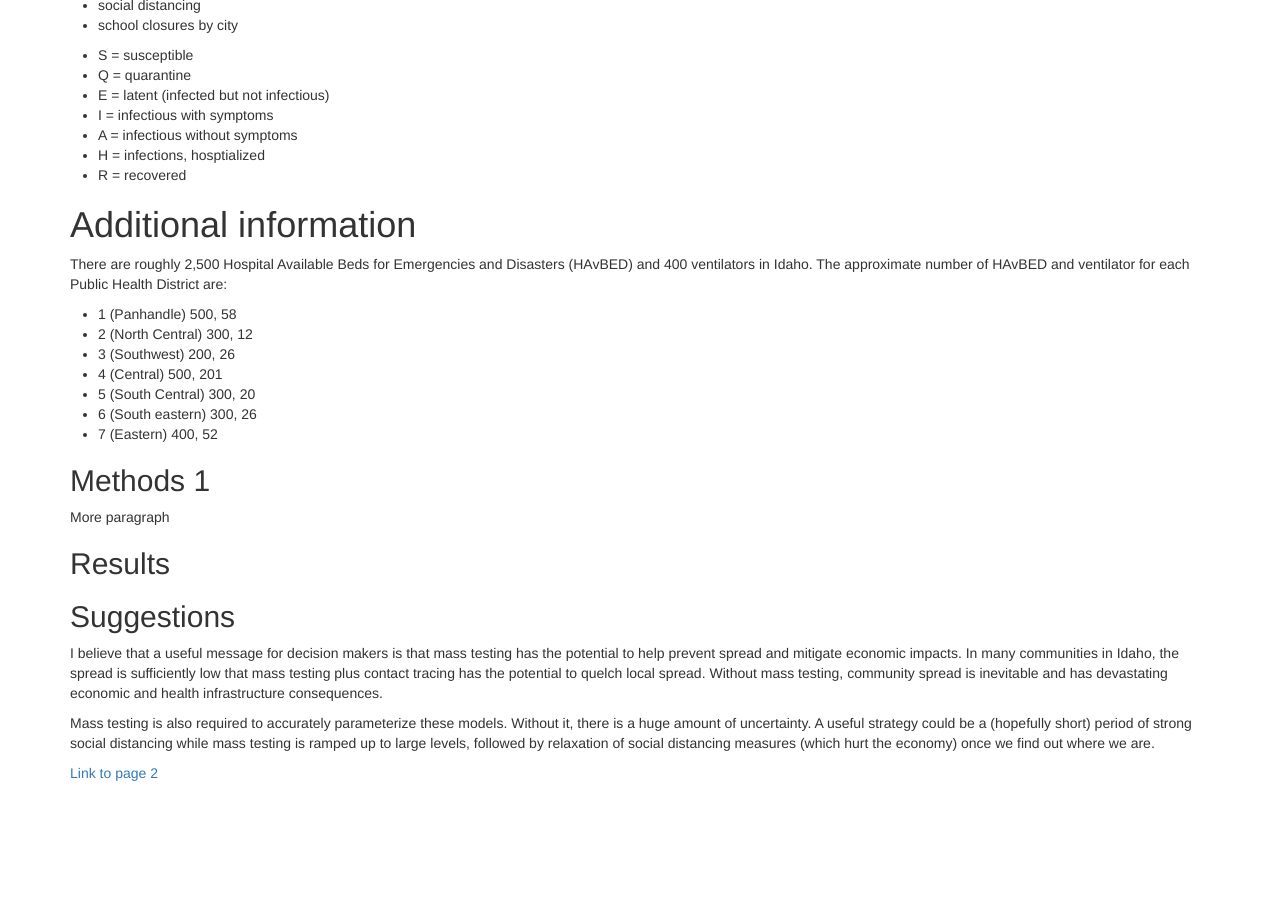
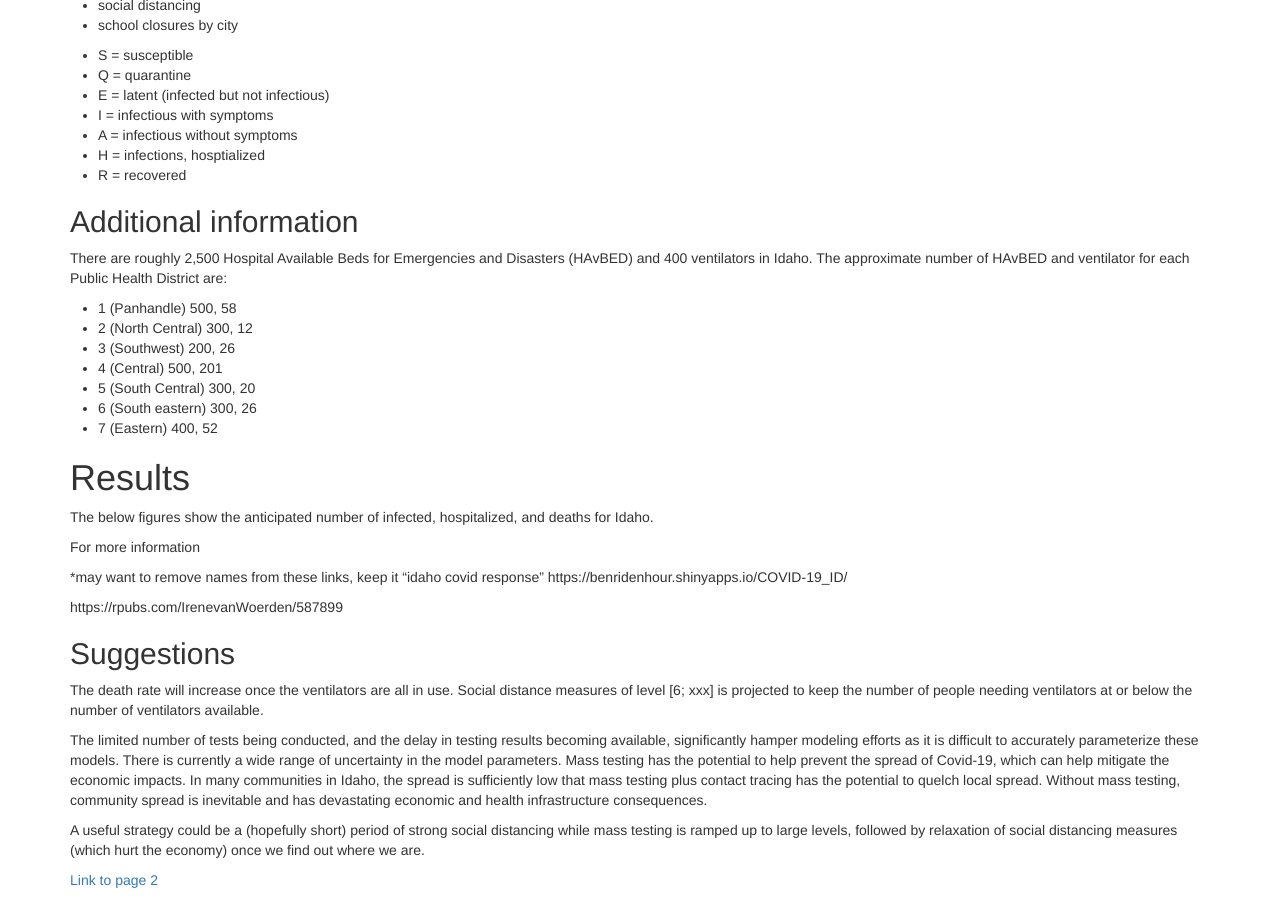
Before and after one commit to magbenji/summary, a Jekyll site: the page built from index.md, in a window 1280 px wide and 900 px high, scrolled down 924 px. Built offline with Jekyll 4.4.1, drawn with Linux system fonts in a browser that asks for light colours; before the commit the page ends 1717 px from its top, so only the background shows below that.

Commit message:
Update index.md

```diff
--- a/index.md
+++ b/index.md
@@ -40,7 +40,7 @@ The SEIR model was used to predict the number of cases in Idaho used and examine
 * H = infections, hosptialized
 * R = recovered
 
-# Additional information
+## Additional information
 There are roughly 2,500 Hospital Available Beds for Emergencies and Disasters (HAvBED) and 400 ventilators in Idaho. The approximate number of HAvBED and ventilator for each Public Health District are:
 * 1 (Panhandle) 500, 58
 * 2 (North Central) 300, 12
@@ -51,16 +51,24 @@ There are roughly 2,500 Hospital Available Beds for Emergencies and Disasters (H
 * 7 (Eastern) 400, 52
 
 
-## Methods 1
-More paragraph
+# Results
+The below figures show the anticipated number of infected, hospitalized, and deaths for Idaho.
 
-## Results
+
+For more information
+
+*may want to remove names from these links, keep it "idaho covid response"
+https://benridenhour.shinyapps.io/COVID-19_ID/
+
+
+https://rpubs.com/IrenevanWoerden/587899
 
 ## Suggestions
+The death rate will increase once the ventilators are all in use. Social distance measures of level [6; xxx] is projected to keep the number of people needing ventilators at or below the number of ventilators available.
 
-I believe that a useful message for decision makers is that mass testing has the potential to help prevent spread and mitigate economic impacts.  In many communities in Idaho, the spread is sufficiently low that mass testing plus contact tracing has the potential to quelch local spread.  Without mass testing, community spread is inevitable and has devastating economic and health infrastructure consequences.
+The limited number of tests being conducted, and the delay in testing results becoming available, significantly hamper modeling efforts as it is difficult to accurately parameterize these models. There is currently a wide range of uncertainty in the model parameters. Mass testing has the potential to help prevent the spread of Covid-19, which can help mitigate the economic impacts. In many communities in Idaho, the spread is sufficiently low that mass testing plus contact tracing has the potential to quelch local spread. Without mass testing, community spread is inevitable and has devastating economic and health infrastructure consequences.
 
-Mass testing is also required to accurately parameterize these models. Without it, there is a huge amount of uncertainty.  A useful strategy could be a (hopefully short) period of strong social distancing while mass testing is ramped up to large levels, followed by relaxation of social distancing measures (which hurt the economy) once we find out where we are.
+A useful strategy could be a (hopefully short) period of strong social distancing while mass testing is ramped up to large levels, followed by relaxation of social distancing measures (which hurt the economy) once we find out where we are.
 
 
 [Link to page 2](page2)
```
